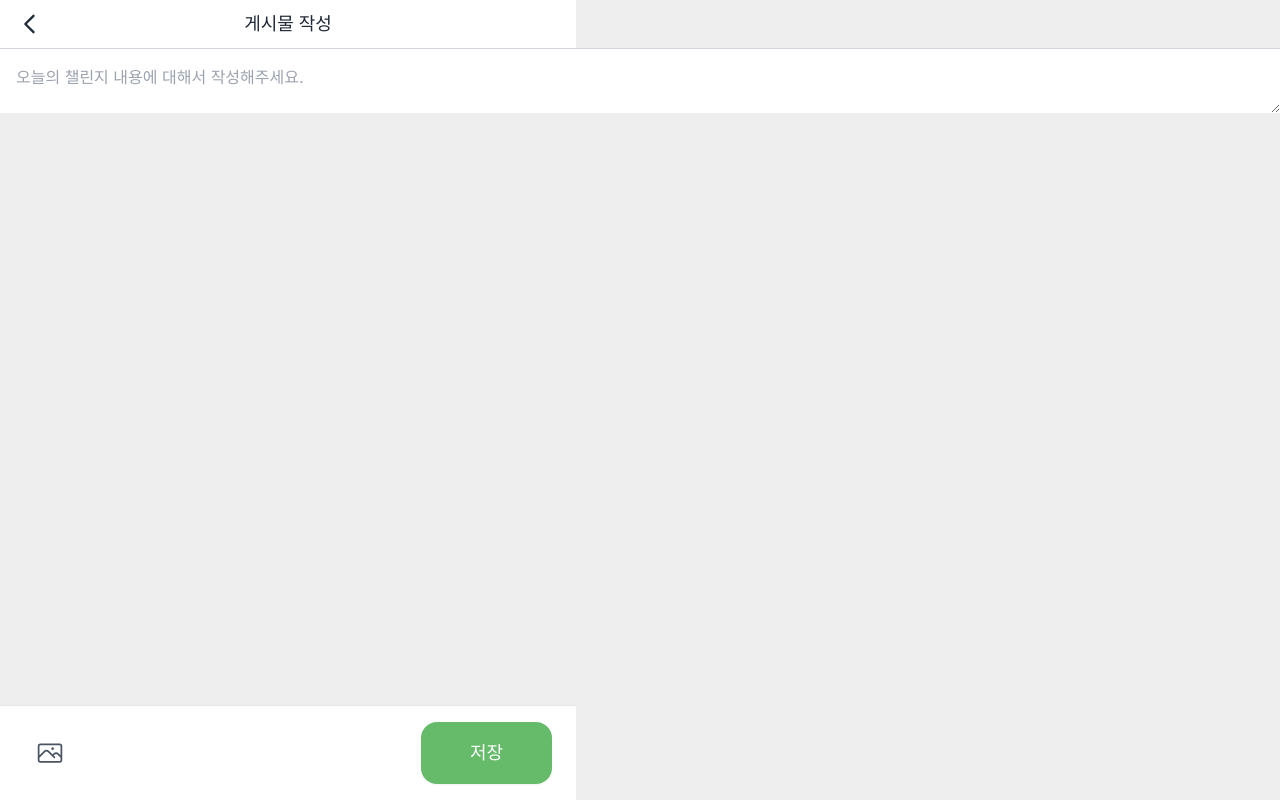
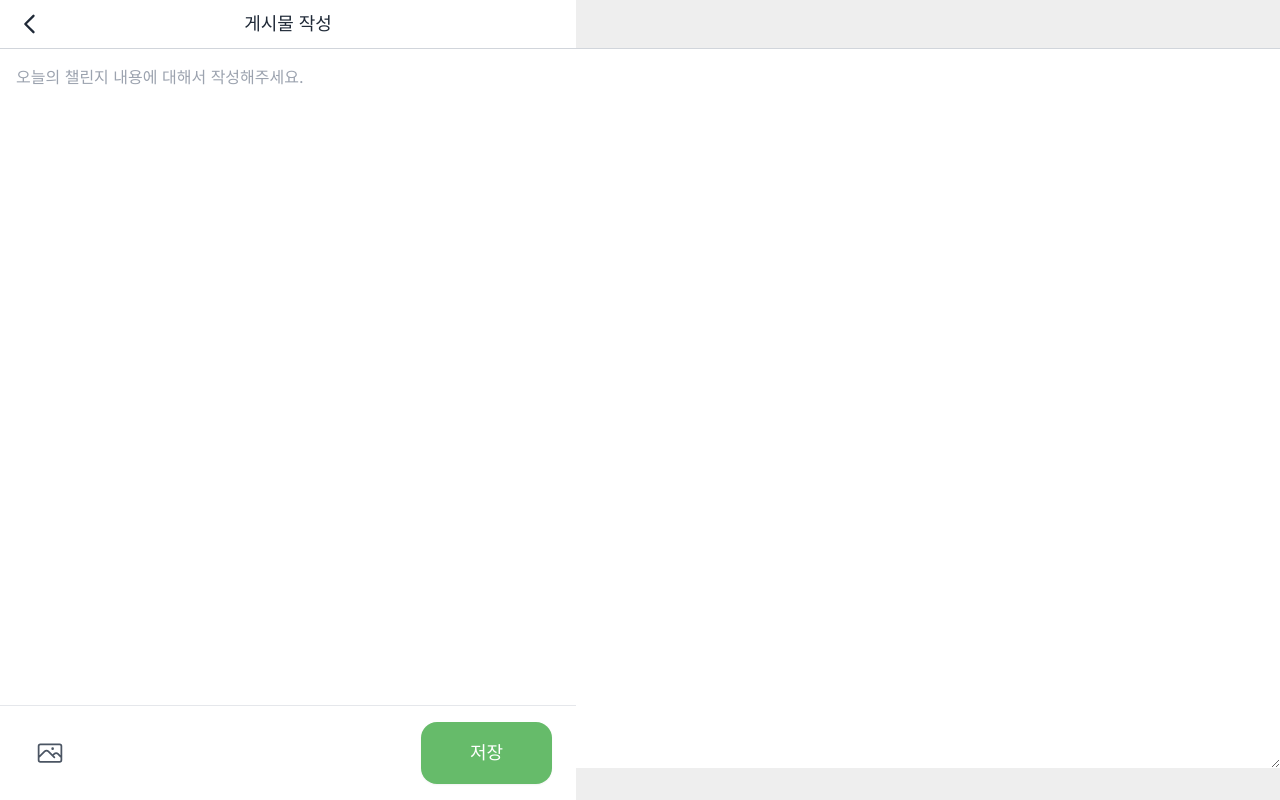
Before and after one commit to HabitPay/frontend, a Next.js app: page /challenges/1/post in a window 1280 px wide. Built offline with nearby package versions, Linux system fonts and the light colour scheme.

Commit message:
post page 레이아웃 수정#43

```diff
--- a/src/app/challenges/[id]/post/components/previewList.tsx
+++ b/src/app/challenges/[id]/post/components/previewList.tsx
@@ -46,7 +46,7 @@ const PreviewList = ({ imageList, setImageList }: IPreviewList) => {
           <div
             ref={provided.innerRef}
             {...provided.droppableProps}
-            className="flex w-full h-28 bg-white fixed bottom-[94px] gap-5 items-center px-5"
+            className="flex w-full h-28 bg-white gap-5 items-center px-5 border-t border-gray-300"
           >
             {imageList.map((item, index) => (
               <Draggable
--- a/src/app/challenges/[id]/post/page.tsx
+++ b/src/app/challenges/[id]/post/page.tsx
@@ -89,17 +89,21 @@ const Page = () => {
 
   return (
     <Layout canGoBack title="게시물 작성" isWhiteTitle>
-      <form onSubmit={handleSubmit(onSubmit)}>
+      <form
+        onSubmit={handleSubmit(onSubmit)}
+        className="flex h-[90vh] flex-col"
+      >
+        {imageList.length ? (
+          <PreviewList imageList={imageList} setImageList={setImageList} />
+        ) : null}
         <textarea
           {...register("text", {
             required: { value: true, message: "내용을 입력해주세요." },
           })}
-          className="w-full h-fit px-4 pt-4 border-t border-gray-300"
+          className="w-full h-full px-4 pt-4 border-t border-gray-300 pb-28"
           placeholder="오늘의 챌린지 내용에 대해서 작성해주세요."
         />
-        {imageList.length ? (
-          <PreviewList imageList={imageList} setImageList={setImageList} />
-        ) : null}
+
         <nav className="fixed bottom-0 flex justify-between w-full max-w-xl px-6 py-4 space-x-12 text-xs text-gray-700 bg-white border-t">
           <div className="flex items-center space-x-8 ">
             <div
--- a/src/app/components/layout.tsx
+++ b/src/app/components/layout.tsx
@@ -27,7 +27,7 @@ export default function Layout({
     <div>
       <div
         className={addClassNames(
-          "fixed top-0 flex items-center justify-center w-full h-12 max-w-xl px-10 text-lg font-medium text-gray-800",
+          "z-50 fixed top-0 flex items-center justify-center w-full h-12 max-w-xl px-10 text-lg font-medium text-gray-800",
           isWhiteTitle ? "bg-white" : "bg-habit-background"
         )}
       >
```
